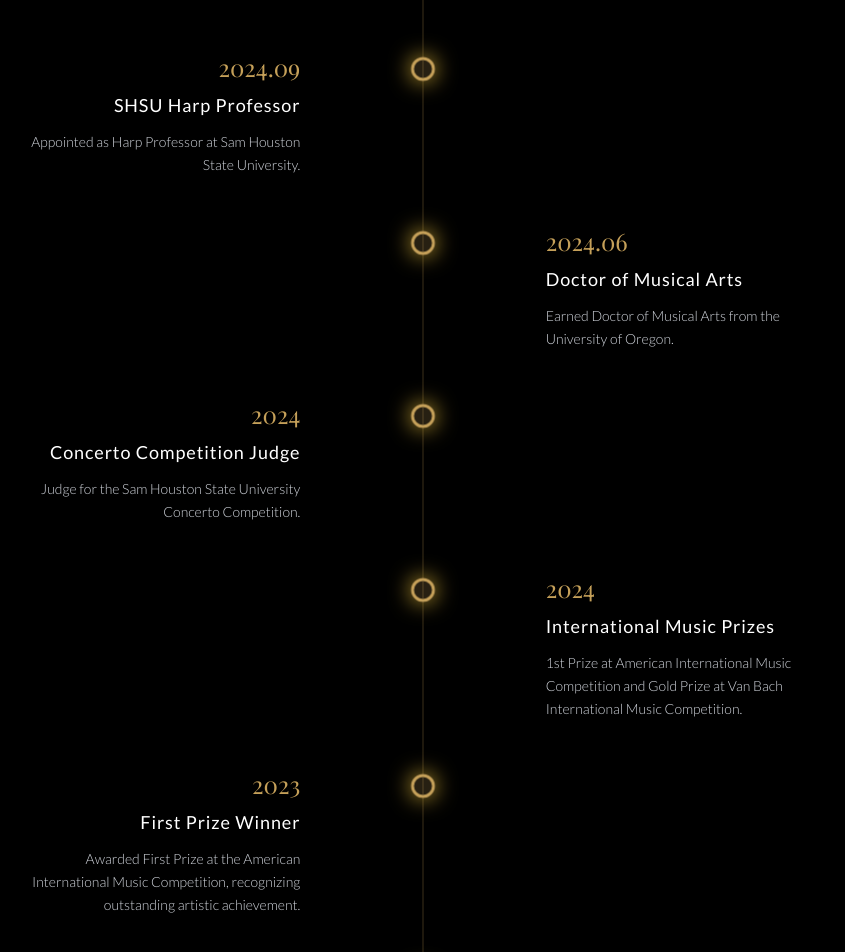
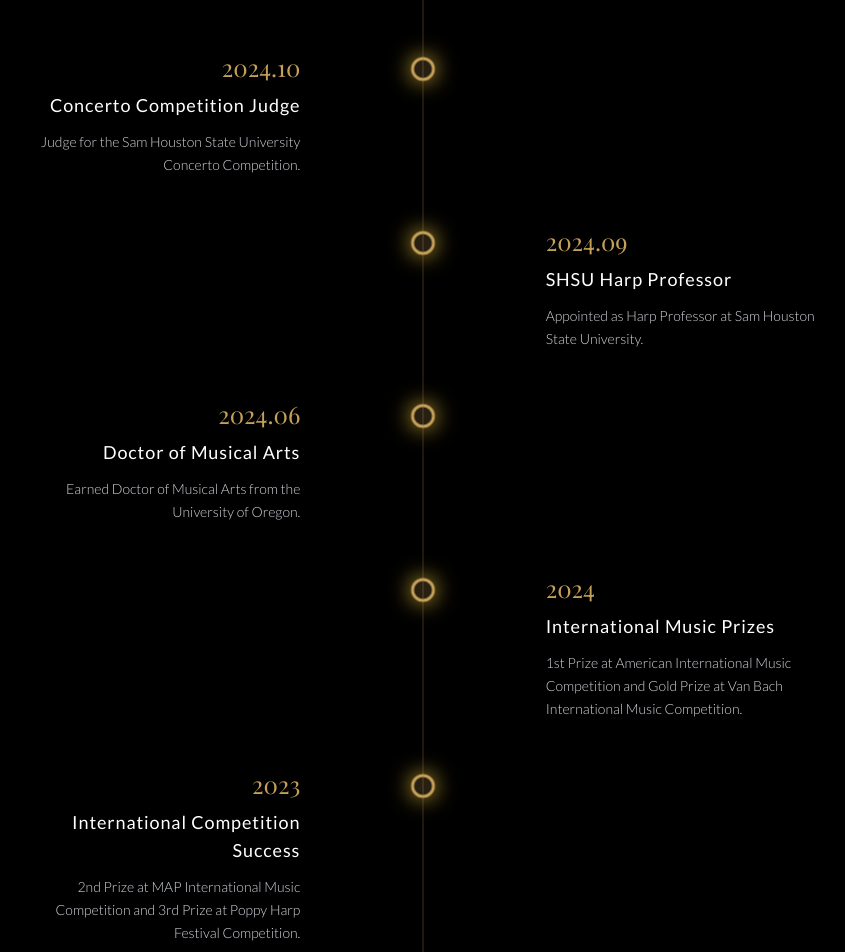
Before and after one commit to Butternctu/yiruimusic, a React (Vite) app: page /journey in a window 1280 px wide. Shown: the part 1020-1972 px from the top of the page, without its empty margins (217-1062 px from the left). Built offline with nearby package versions, Linux system fonts and the light colour scheme; a web font is replaced by a local one.

Commit message:
Remove duplicate 2023 First Prize entry from timeline

```diff
--- a/src/components/Timeline.jsx
+++ b/src/components/Timeline.jsx
@@ -8,9 +8,14 @@ const timelineEvents = [
     description: 'Elected as President of the Great Houston Chapter of the American Harp Society.'
   },
   {
-    year: '2025',
+    year: '2025.04',
     title: 'Competition Judge',
     description: 'Served as a judge for the Milligan Competition in Houston, TX.'
+  },
+  {
+    year: '2024.10',
+    title: 'Concerto Competition Judge',
+    description: 'Judge for the Sam Houston State University Concerto Competition.'
   },
   {
     year: '2024.09',
@@ -24,18 +29,8 @@ const timelineEvents = [
   },
   {
     year: '2024',
-    title: 'Concerto Competition Judge',
-    description: 'Judge for the Sam Houston State University Concerto Competition.'
-  },
-  {
-    year: '2024',
     title: 'International Music Prizes',
     description: '1st Prize at American International Music Competition and Gold Prize at Van Bach International Music Competition.'
-  },
-  {
-    year: '2023',
-    title: 'First Prize Winner',
-    description: 'Awarded First Prize at the American International Music Competition, recognizing outstanding artistic achievement.'
   },
   {
     year: '2023',
@@ -48,7 +43,7 @@ const timelineEvents = [
     description: 'Earned Master of Music degree from SUNY Fredonia, specializing in harp performance and pedagogy.'
   },
   {
-    year: '2021',
+    year: '2021.09',
     title: 'Full DMA Scholarship',
     description: 'Awarded Full Scholarship for Doctor of Musical Arts at the University of Oregon.'
   },
```
